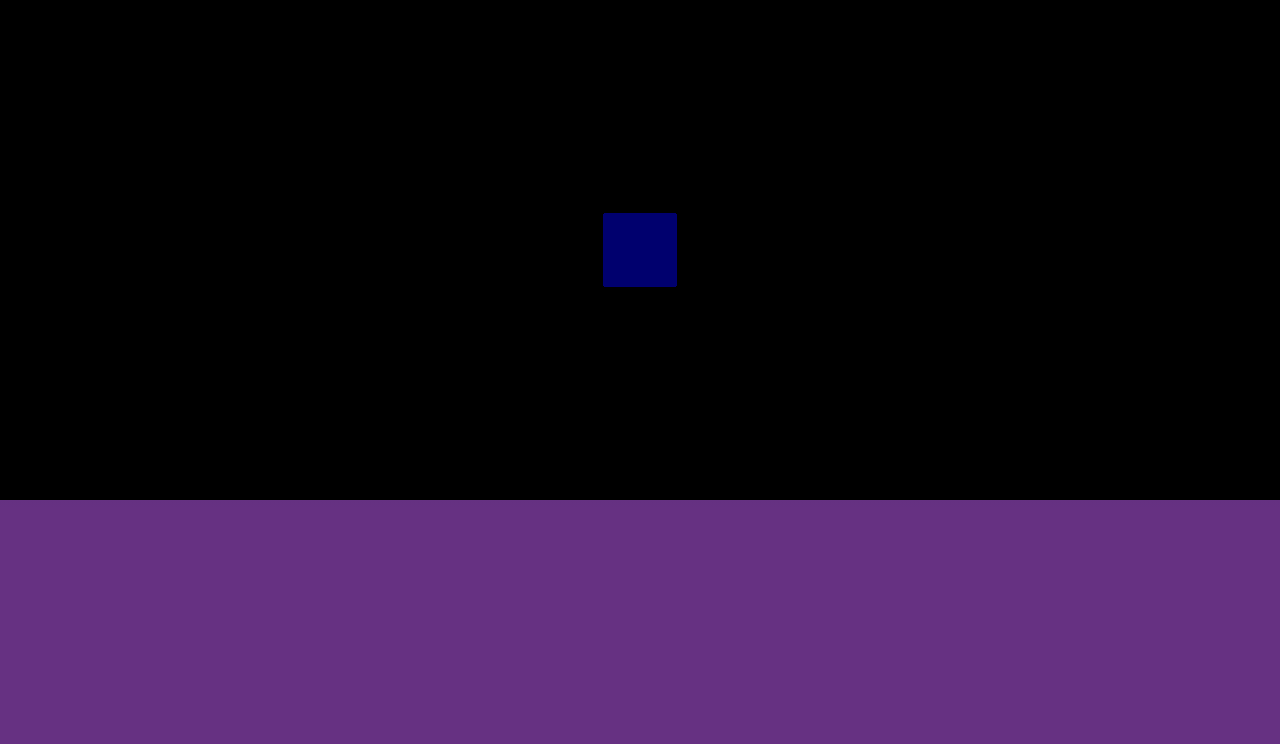
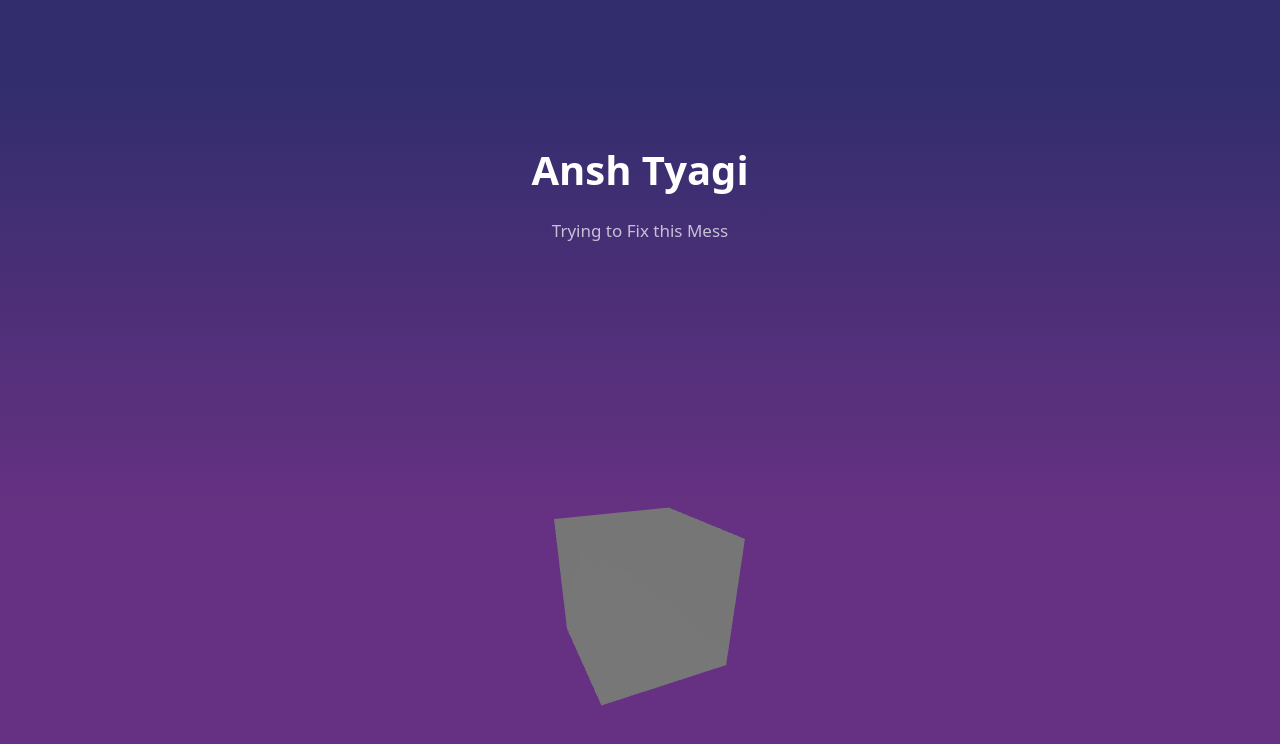
Before and after one commit to anshvert/Portfolio-3D, a Next.js app: page / in a window 1280 px wide. Shown: the top 744 px of the page. Built offline with nearby package versions, Linux system fonts and the light colour scheme.

Commit message:
3d layout with 2D

```diff
--- a/src/app/layout.tsx
+++ b/src/app/layout.tsx
@@ -7,6 +7,7 @@ import React from "react";
 import Background from '@/components/background/background';
 import {Canvas} from "@react-three/fiber"
 import Boxx from '@/components/background/box';
+import BackgroundText from '@/components/background/backgroundText';
 import styled from 'styled-components';
 
 export const metadata: Metadata = {
@@ -20,7 +21,6 @@ const Wrapper = styled.div`
   canvas {
     height: 500px;
     width: 500px;
-    background: black;
   }
 `;
 
@@ -35,7 +35,7 @@ export default function RootLayout({
             <body>
                 <Wrapper style={{"textAlign": "center"}}>
                     <Background/>
-                    {/* <h1> Above the foking Canvas !! </h1> */}
+                    <BackgroundText/>
                     <Canvas className="canvas">
                         <Boxx/>
                     </Canvas>
--- a/src/app/page.tsx
+++ b/src/app/page.tsx
@@ -15,6 +15,7 @@ import {
 } from '@/components/utils/Data';
 import "../utils/css/styles.css"
 import React, { useEffect, useState } from 'react';
+import SideBar from '@/components/Sidebar';
 
 interface skillSection {
     id: number
@@ -33,6 +34,7 @@ export default function Home() {
         { id: 6, title: "Others", data: otherCards }
     ];
     return (
+        <>
             <div style={{position: "relative", marginRight: "30px"}}>
                 <Cover />
                 <div className="flex flex-col gap-10 lg:px-10 bg-black">
@@ -48,5 +50,6 @@ export default function Home() {
                     ))}
                 </div>
             </div>
+        </>
     );
 }
--- /dev/null
+++ b/src/components/background/backgroundText.tsx
@@ -0,0 +1,41 @@
+import styled from "styled-components"
+
+const BackgroundText = () =>{
+  return (
+    <Wrapper>
+      <Title>Ansh Tyagi</Title>
+      <Description>
+        Trying to Fix this Mess
+      </Description>
+    </Wrapper>
+  );
+}
+
+export default BackgroundText
+
+const Wrapper = styled.div`
+  position: relative;
+  max-width: 380px;
+  display: grid;
+  gap: 20px;
+  text-align: center;
+  margin: 0 auto;
+  padding: 140px 20px 100px;
+`;
+
+const Title = styled.h1`
+  color: rgba(255, 255, 255, 1);
+  font-style: normal;
+  font-weight: bold;
+  font-size: 40px;
+`;
+
+const Description = styled.p`
+  max-width: 240px;
+  color: rgba(255, 255, 255, 0.7);
+  font-style: normal;
+  font-weight: normal;
+  font-size: 17px;
+  line-height: 130%;
+  margin: 0 auto;
+`;
--- a/src/components/background/box.tsx
+++ b/src/components/background/box.tsx
@@ -4,11 +4,11 @@ import { Box } from "@react-three/drei";
 
 function Boxx() {
   return (
-    <mesh>
+    <mesh rotation={[90,0,20]}>
         <ambientLight intensity={0.5} />
         <pointLight position={[10, 10, 10]} />
-        <Box position={[0, 0, 0]} scale={[1, 1, 1]} args={[1, 1, 1]}>
-            <meshStandardMaterial color="blue" />
+        <Box position={[0, 0, 0]} scale={[1, 1, 1]} args={[2, 2, 2]}>
+            <meshStandardMaterial color="white" />
         </Box>
       </mesh>
   );
```
Lines whose indentation alone changed are shown as unchanged.
